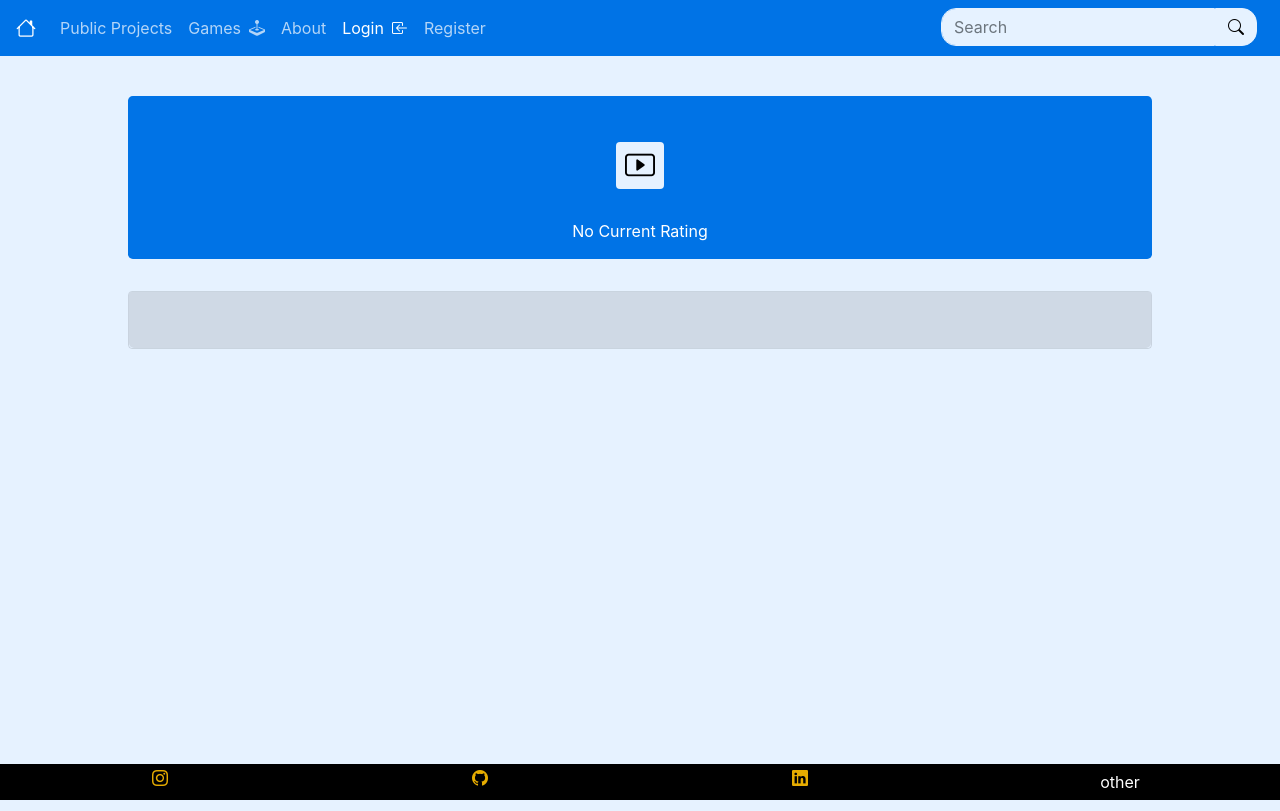
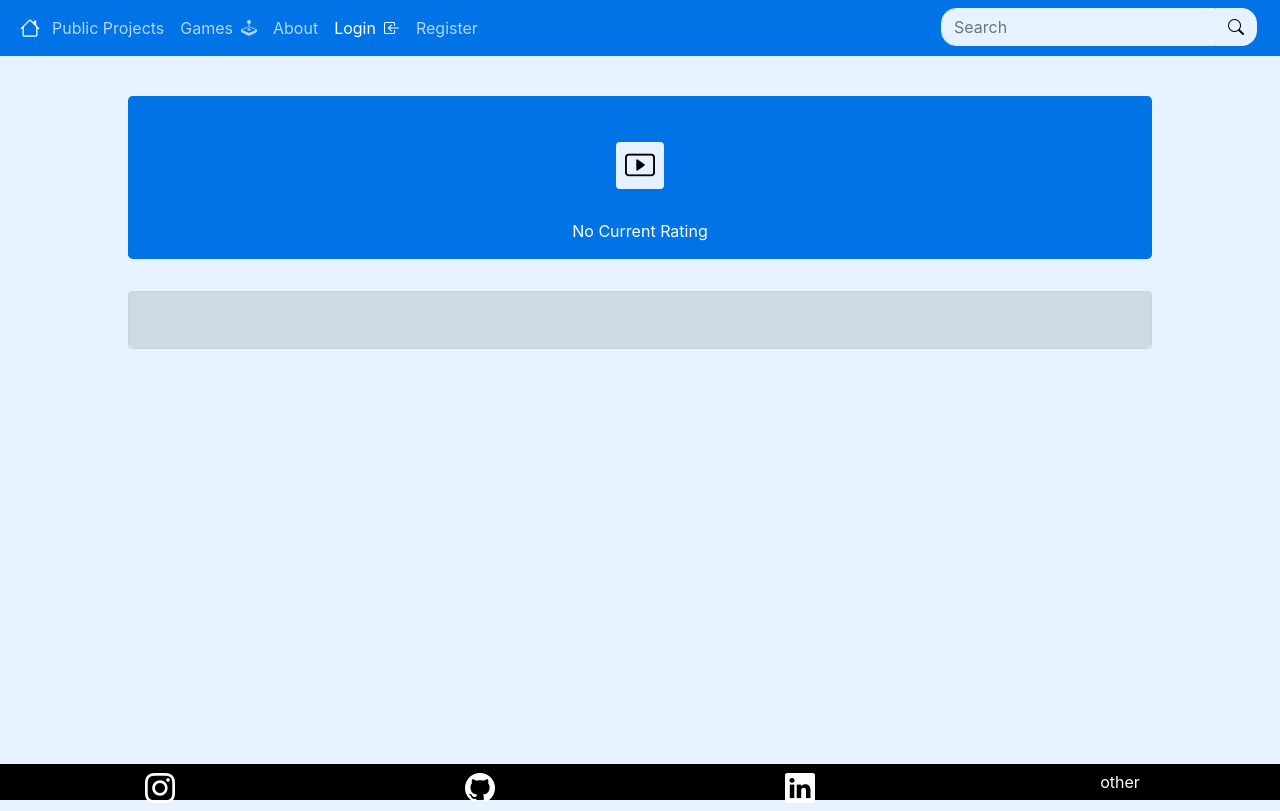
Before and after one commit to M-Aguilar/PS, a Django app: template games/templates/games/game.html in a window 1280 px wide. Run offline with Django 3.2, Linux system fonts and the light colour scheme; the template is opened without the code that fills it, so the values that code supplies are empty; some libraries are stand-ins or nearby versions.

Commit message:
Home button style fix

```diff
--- a/main/templates/main/base.html
+++ b/main/templates/main/base.html
@@ -20,7 +20,7 @@
 	<body>
 		<div class="main-container">
 			<nav class='navbar navbar-expand-lg navbar-dark sticky-top'>
- 		  		<a class="navbar-brand" href="{% url 'index' %}"><i class="bi-house"></i></a>
+ 		  		<div class="my-auto"><a class="navbar-brand mx-1" href="{% url 'index' %}"><i class="bi-house"></i></a></div>
  		  		<button class="navbar-toggler bg-transparent" type="button" data-toggle="collapse" data-target="#navbarSupportedContent" aria-controls="navbarSupportedContent" aria-expanded="false" aria-label="Toggle navigation">
  		  		<span class="navbar-toggler-icon"></span>
  		  		</button>
@@ -96,9 +96,9 @@
 			</div>
 			<div class="footer">
 				<footer>
-					<a href="https://instagram.com"><i class="mh-100 p-0 m-0 bi-instagram"></i></a>
-					<a href="https://github.com/M-Aguilar"><i class="mh-100 py-1 bi-github"></i></a>
-					<a href="https://www.linkedin.com/in/moises-a-aguilar/"><i class="bi-linkedin mh-100 py-1"></i></a>
+					<a href="https://instagram.com"><i class="foot mh-100 text-white bi-instagram align-items-center"></i></a>
+					<a href="https://github.com/M-Aguilar"><i class="foot mh-100 text-white bi-github"></i></a>
+					<a href="https://www.linkedin.com/in/moises-a-aguilar/"><i class="foot bi-linkedin mh-100 text-white"></i></a>
 					<a href='' class='mh-100 py-1'>other</a>
 				</footer>
 			</div>
```
